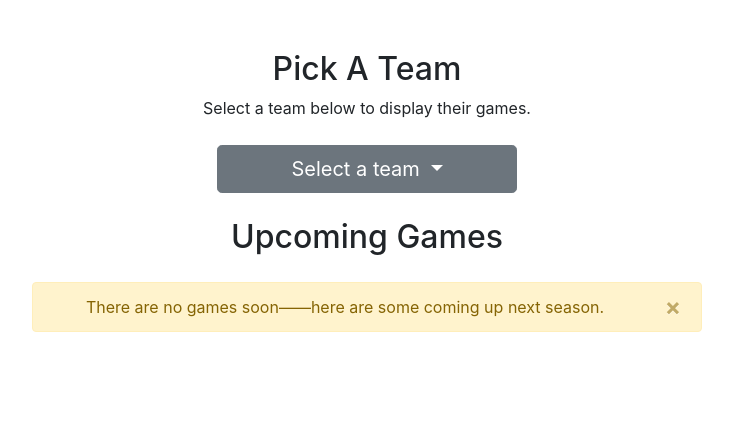
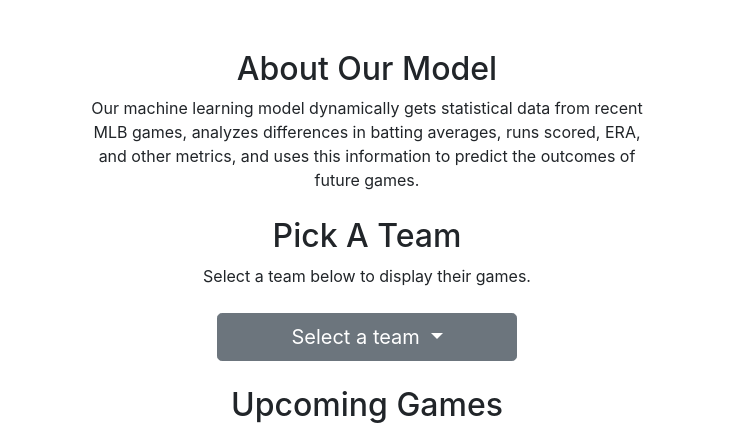
Before and after one commit to CS196Illinois/Group25, a Django app: template mlb_project/template/home.html in a window 1280 px wide. Shown: the part 56-488 px from the top of the page, without its empty margins (273-1006 px from the left). Run offline with Django 3.2, Linux system fonts and the light colour scheme; the template is opened without the code that fills it, so the values that code supplies are empty.

Commit message:
add 'about our model' section to home

```diff
--- a/mlb_project/template/home.html
+++ b/mlb_project/template/home.html
@@ -3,6 +3,11 @@
 {% load static %}
 
 {% block content %}
+<div class="container text-center" style="width: 600px; margin-bottom: 25px">
+    <h2>About Our Model</h2>
+    <p>Our machine learning model dynamically gets statistical data from recent MLB games, analyzes differences in batting averages, runs scored, ERA, and other metrics, and uses this information to predict the outcomes of future games.</p>
+</div>
+
 <!-- Search functionality (by team) -->
 <div class="container text-center" style="margin-bottom: 25px">
     <h2>Pick A Team</h2>
```
